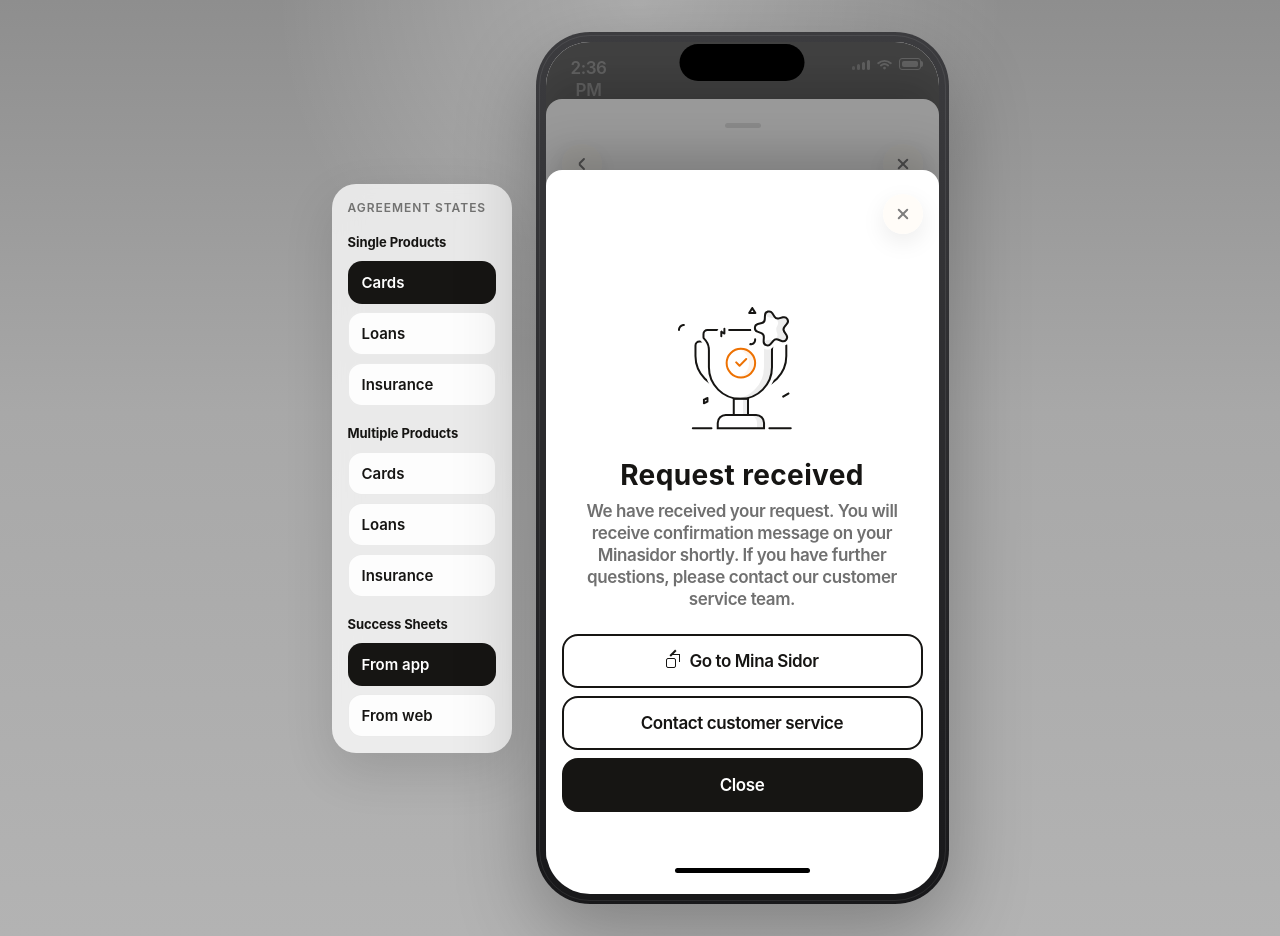
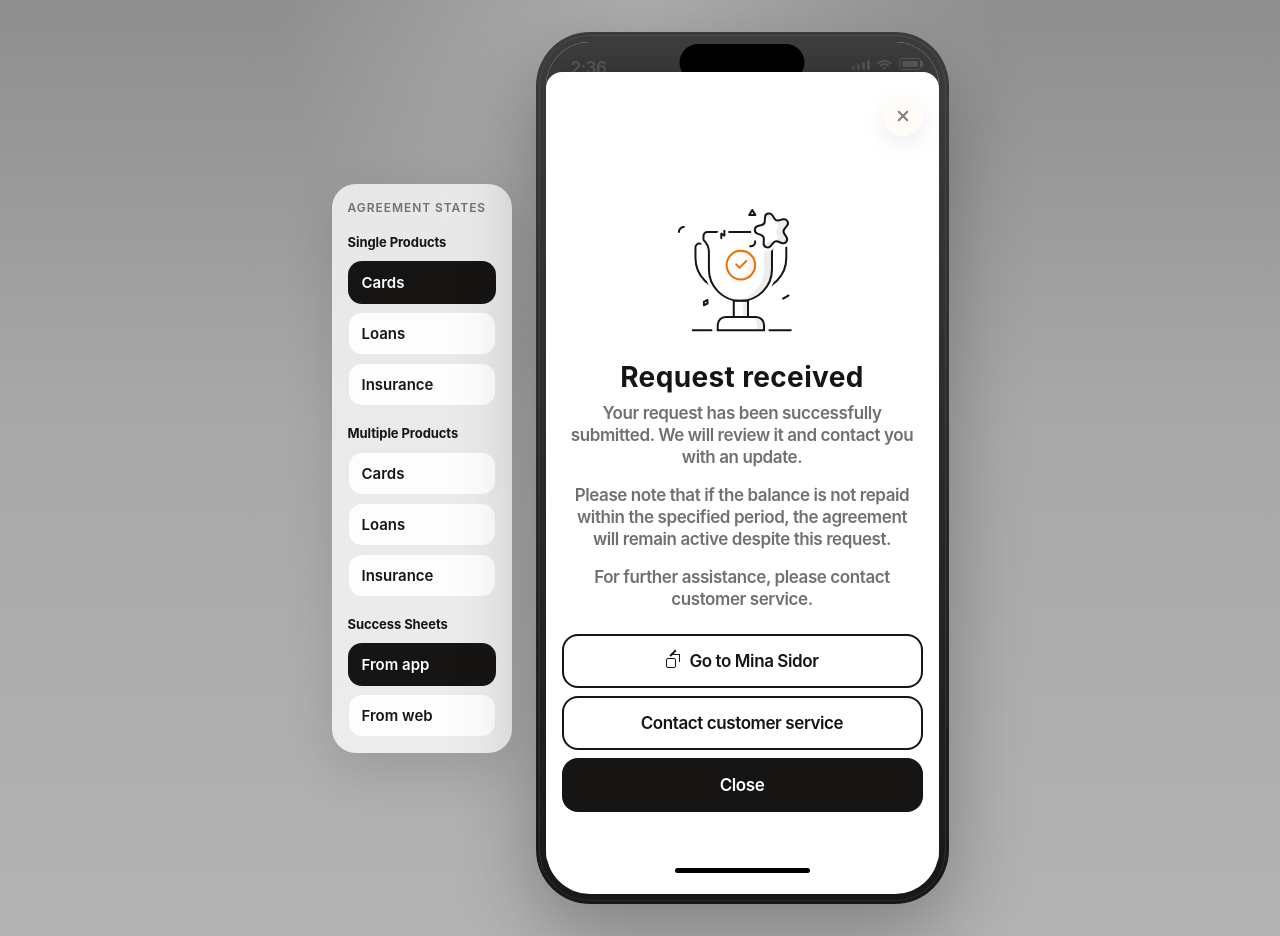
Before and after one commit to DX-Entercard/CCD, a website: page index.html in a window 1280 px wide. Both pictures are taken after a click on the button "From app". Drawn offline with Linux system fonts and the light colour scheme.

Commit message:
Update prototype text from Figma
Update prototype text from Figma

```diff
--- a/src/main.js
+++ b/src/main.js
@@ -184,12 +184,18 @@ const commonInformationRows = [
   },
   {
     title: "Right to withdraw",
-    body: "You confirm withdrawal within 14 days\nRemaining balance",
+    body: "You confirm that you are exercising your right of withdrawal within 14 days of the agreement.",
   },
   {
     title: "Remaining balance",
-    body: "Repay within 30 days or the agreement will continue",
+    body: "If the balance is not repaid within 30 days, the agreement will not be terminated based on this request.",
   },
+];
+
+const successBodyParagraphs = [
+  "Your request has been successfully submitted. We will review it and contact you with an update.",
+  "Please note that if the balance is not repaid within the specified period, the agreement will remain active despite this request.",
+  "For further assistance, please contact customer service.",
 ];
 
 const startSections = [
@@ -955,6 +961,9 @@ function renderSuccessScreen() {
         config.primaryActionExternal,
       )
     : "";
+  const successBodyMarkup = successBodyParagraphs
+    .map((paragraph) => `<p class="success-sheet__body-paragraph">${paragraph}</p>`)
+    .join("");
 
   return `
     <div class="modal-layer modal-layer--success">
@@ -971,7 +980,7 @@ function renderSuccessScreen() {
         <div class="success-sheet__body">
           ${renderSuccessIllustration()}
           <h1 class="success-sheet__title">Request received</h1>
-          <p class="success-sheet__body-copy">We have received your request. You will receive confirmation message on your Minasidor shortly. If you have further questions, please contact our customer service team.</p>
+          <div class="success-sheet__body-copy">${successBodyMarkup}</div>
           <div class="success-sheet__buttons">
             ${primaryAction}
             ${renderSuccessButton("Contact customer service", "secondary", "success-secondary")}
--- a/src/styles.css
+++ b/src/styles.css
@@ -1144,7 +1144,9 @@ button {
 }
 
 .success-sheet__body-copy {
-  margin: 0;
+  display: flex;
+  flex-direction: column;
+  gap: 16px;
   max-width: 344px;
   font-family: var(--font-body);
   color: var(--color-secondary-text);
@@ -1153,6 +1155,10 @@ button {
   line-height: var(--line-height-body);
   letter-spacing: var(--letter-spacing-body);
   text-align: center;
+}
+
+.success-sheet__body-paragraph {
+  margin: 0;
 }
 
 .success-sheet__buttons {
```
